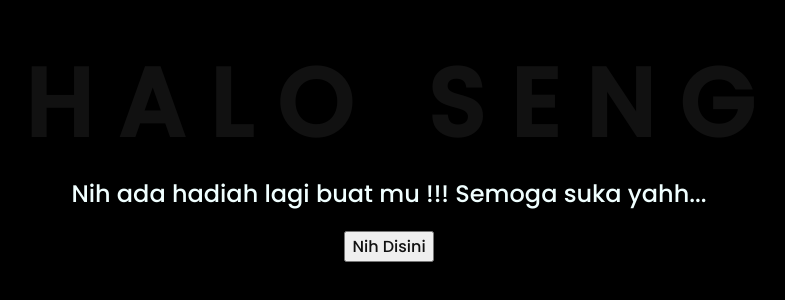
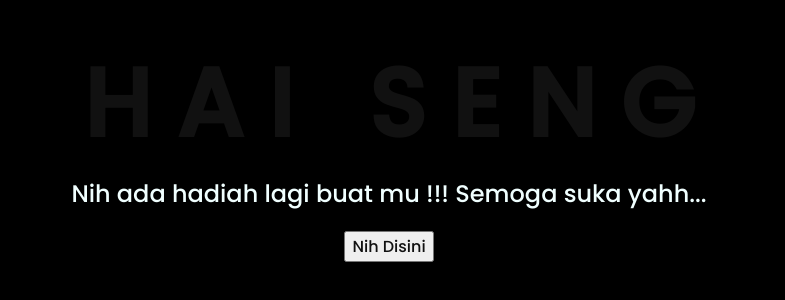
Before and after one commit to masswili/buatseng, a plain HTML site: page index.html in a window 1280 px wide. Shown: the part 262-562 px from the top of the page, without its empty margins (259-1044 px from the left). Drawn offline with Linux system fonts and the light colour scheme.

Commit message:
Update index.html

```diff
--- a/index.html
+++ b/index.html
@@ -12,8 +12,7 @@
     <div class="greetings">
         <span>H</span>
         <span>A</span>
-        <span>L</span>
-        <span>O</span>
+        <span>I</span>
         &nbsp;
         <span>S</span>
         <span>E</span>
```
